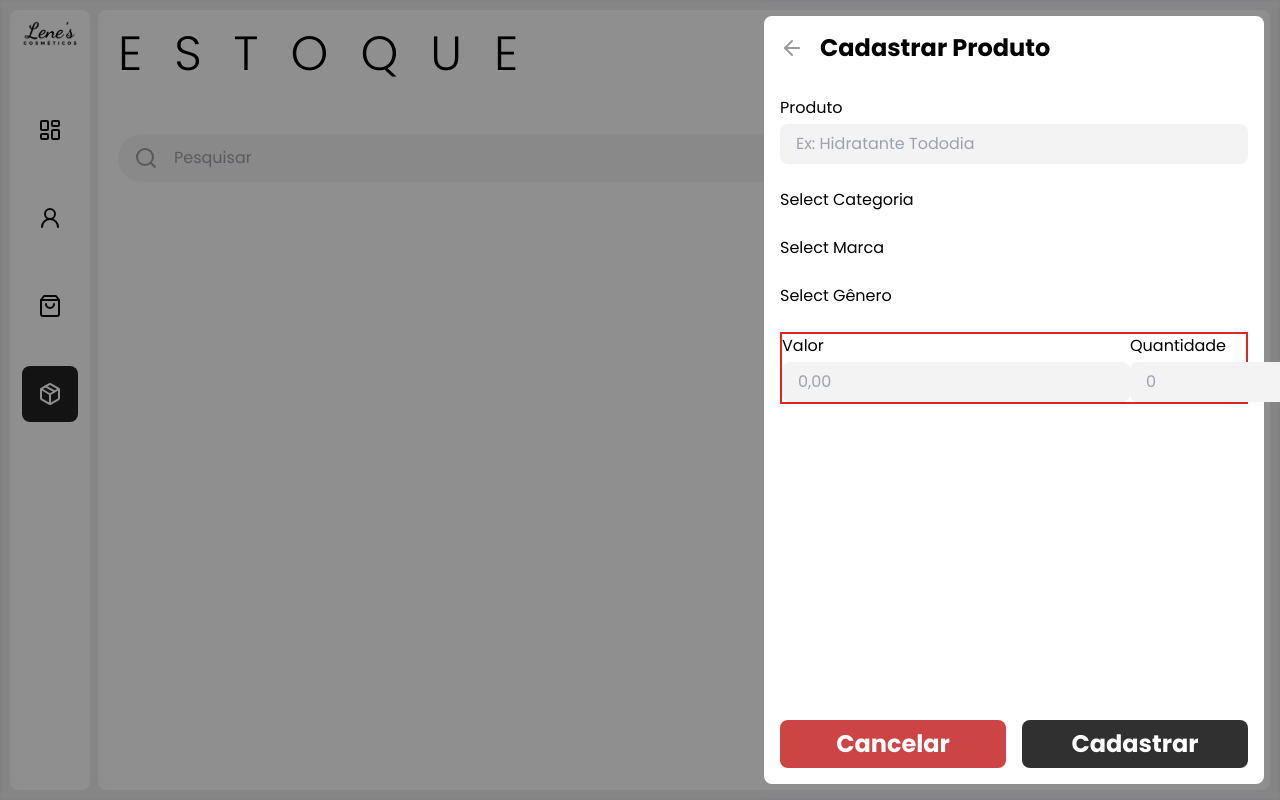
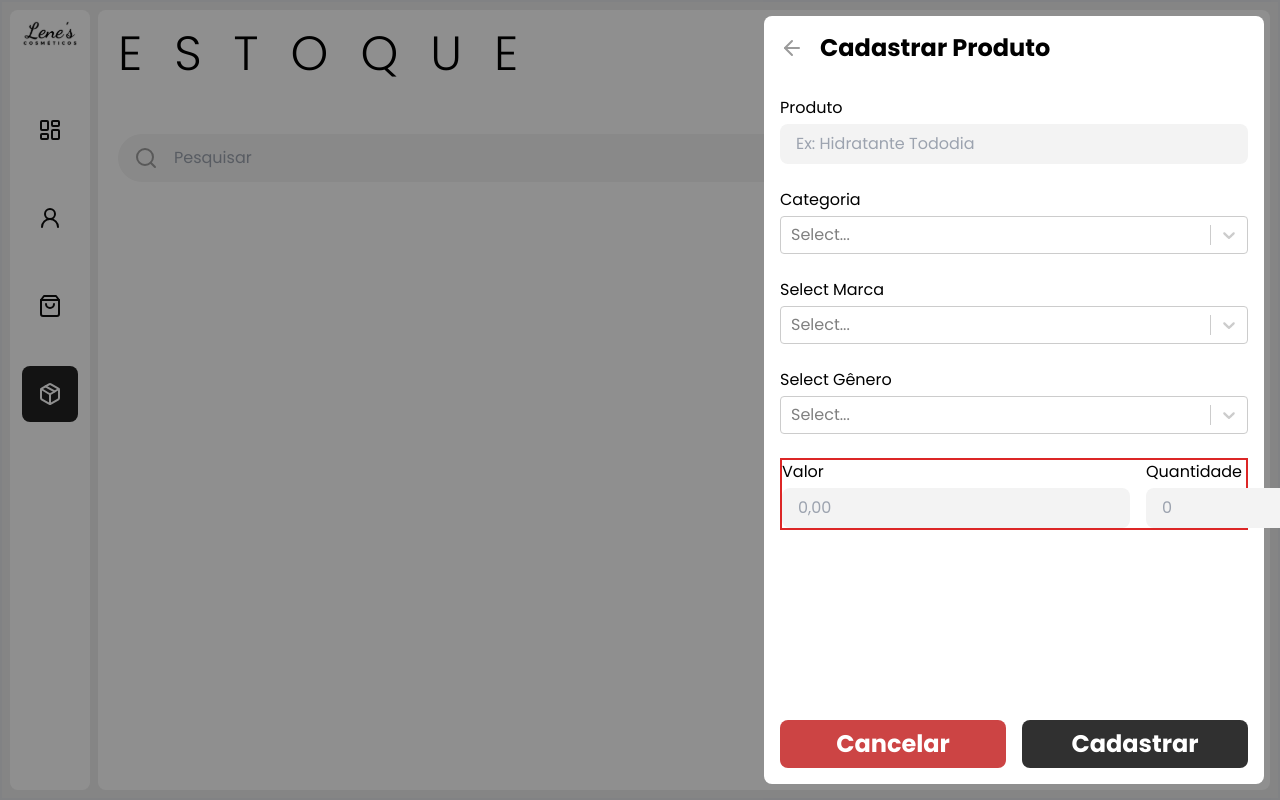
Before and after one commit to Natcardoso/lenes-cosmeticos, a React (Vite) app: page /estoque in a window 1280 px wide. Both pictures are taken after a click on the button "Nova produto". Built offline with nearby package versions, Linux system fonts and the light colour scheme.

Commit message:
Separado template de estoque e adicionado lib react select

```diff
--- a/package.json
+++ b/package.json
@@ -17,6 +17,7 @@
 		"react": "^18.3.1",
 		"react-dom": "^18.3.1",
 		"react-router-dom": "^6.26.0",
+		"react-select": "^5.8.0",
 		"tailwindcss": "^3.4.9"
 	},
 	"devDependencies": {
--- a/src/components/Input/index.tsx
+++ b/src/components/InputLabel/index.tsx
@@ -6,7 +6,7 @@ type Props = {
 	onChange: () => void;
 };
 
-export const Input = ({ type, placeholder, label, value, onChange }: Props) => {
+export const InputLabel = ({ type, placeholder, label, value, onChange }: Props) => {
 	return (
 		<div className="flex flex-col gap-1">
 			<span>{label}</span>
--- a/src/pages/Customers/index.tsx
+++ b/src/pages/Customers/index.tsx
@@ -11,9 +11,9 @@ import {
 
 /* External */
 import { Menu } from '../../components/Menu';
-import { Input } from '../../components/Input';
 import { Button } from '../../components/Button';
 import { Sidebar } from '../../components/Sidebar';
+import { InputLabel } from '../../components/InputLabel';
 import { InputSearch } from '../../components/InputSearch';
 
 const data: ClientData[] = [
@@ -182,14 +182,14 @@ export const Customers = () => {
 						className="flex flex-col justify-between h-full"
 					>
 						<div className="flex flex-col gap-6">
-							<Input
+							<InputLabel
 								label="Nome"
 								type="text"
 								placeholder="Ex: Natália Almeida"
 								value={dataClient.name}
 								onChange={registerClient}
 							/>
-							<Input
+							<InputLabel
 								label="Telefone"
 								type="text"
 								placeholder="(00) 00000-0000"
--- /dev/null
+++ b/src/pages/Storage/SidebarStorage.tsx
@@ -0,0 +1,83 @@
+/* Dependencies */
+import Select from 'react-select';
+
+/* External */
+import { Button } from '../../components/Button';
+import { InputLabel } from '../../components/InputLabel';
+
+export const SidebarStorage = () => {
+	const registerProduct = () => {
+		console.log('aaa');
+	};
+
+	const optionsCategory = [
+		{ value: 'teste1', label: 'teste1' },
+		{ value: 'teste2', label: 'teste2' },
+	];
+
+	const optionsMark = [
+		{ value: 'teste1', label: 'teste1' },
+		{ value: 'teste2', label: 'teste2' },
+	];
+
+	const optionsGender = [
+		{ value: 'Masculino', label: 'Masculino' },
+		{ value: 'Feminino', label: 'Feminino' },
+		{ value: 'Unissex', label: 'Unissex' },
+	];
+
+	return (
+		<form className="flex flex-col justify-between h-full">
+			<div className="flex flex-col gap-6">
+				<InputLabel
+					type="text"
+					label="Produto"
+					// value={dataProduct.name}
+					placeholder="Ex: Hidratante Tododia"
+					onChange={registerProduct}
+				/>
+
+				<div className="flex flex-col gap-1">
+					<span>Categoria</span>
+					<Select options={optionsCategory} />
+				</div>
+
+				<div className="flex flex-col gap-1">
+					<span>Select Marca</span>
+					<Select options={optionsMark} />
+				</div>
+
+				<div className="flex flex-col gap-1">
+					<span>Select Gênero</span>
+					<Select options={optionsGender} />
+				</div>
+
+				<div className="border-2 border-red-600 flex gap-4">
+					<InputLabel
+						type="number"
+						label="Valor"
+						// value={dataProduct.name}
+						placeholder="0,00"
+						onChange={registerProduct}
+					/>
+
+					<InputLabel
+						type="number"
+						label="Quantidade"
+						// value={dataProduct.name}
+						placeholder="0"
+						onChange={registerProduct}
+					/>
+				</div>
+			</div>
+
+			<div className="flex gap-4">
+				<Button
+					text="Cancelar"
+					color="bg-[#CC4444]"
+				/>
+				<Button text="Cadastrar" />
+			</div>
+		</form>
+	);
+};
--- a/src/pages/Storage/index.tsx
+++ b/src/pages/Storage/index.tsx
@@ -1,20 +1,20 @@
+/* Dependencies */
+import { useState } from 'react';
+
+/* Internal */
+import { SidebarStorage } from './SidebarStorage';
+
 /* External */
 import { Menu } from '../../components/Menu';
 import { Button } from '../../components/Button';
 import { Sidebar } from '../../components/Sidebar';
 import { InputSearch } from '../../components/InputSearch';
-import { useState } from 'react';
-import { Input } from '../../components/Input';
 
 export const Storage = () => {
 	const [openRegister, setOpenRegister] = useState(false);
 
 	const openModal = () => {
 		setOpenRegister(true);
-	};
-
-	const registerProduct = () => {
-		console.log('aaa');
 	};
 
 	return (
@@ -37,46 +37,7 @@ export const Storage = () => {
 							title="Cadastrar Produto"
 							isClose={() => setOpenRegister(false)}
 						>
-							<form className="flex flex-col justify-between h-full">
-								<div className="flex flex-col gap-6">
-									<Input
-										type="text"
-										label="Produto"
-										// value={dataProduct.name}
-										placeholder="Ex: Hidratante Tododia"
-										onChange={registerProduct}
-									/>
-
-									<p>Select Categoria</p>
-									<p>Select Marca</p>
-									<p>Select Gênero</p>
-
-									<div className="border-2 border-red-600 flex">
-										<Input
-											type="number"
-											label="Valor"
-											// value={dataProduct.name}
-											placeholder="0,00"
-											onChange={registerProduct}
-										/>
-										<Input
-											type="number"
-											label="Quantidade"
-											// value={dataProduct.name}
-											placeholder="0"
-											onChange={registerProduct}
-										/>
-									</div>
-								</div>
-
-								<div className="flex gap-4">
-									<Button
-										text="Cancelar"
-										color="bg-[#CC4444]"
-									/>
-									<Button text="Cadastrar" />
-								</div>
-							</form>
+							<SidebarStorage />
 						</Sidebar>
 					)}
 				</div>
```
Also changed, not shown: 1 other file (tests, documents, lock files or other folders).
